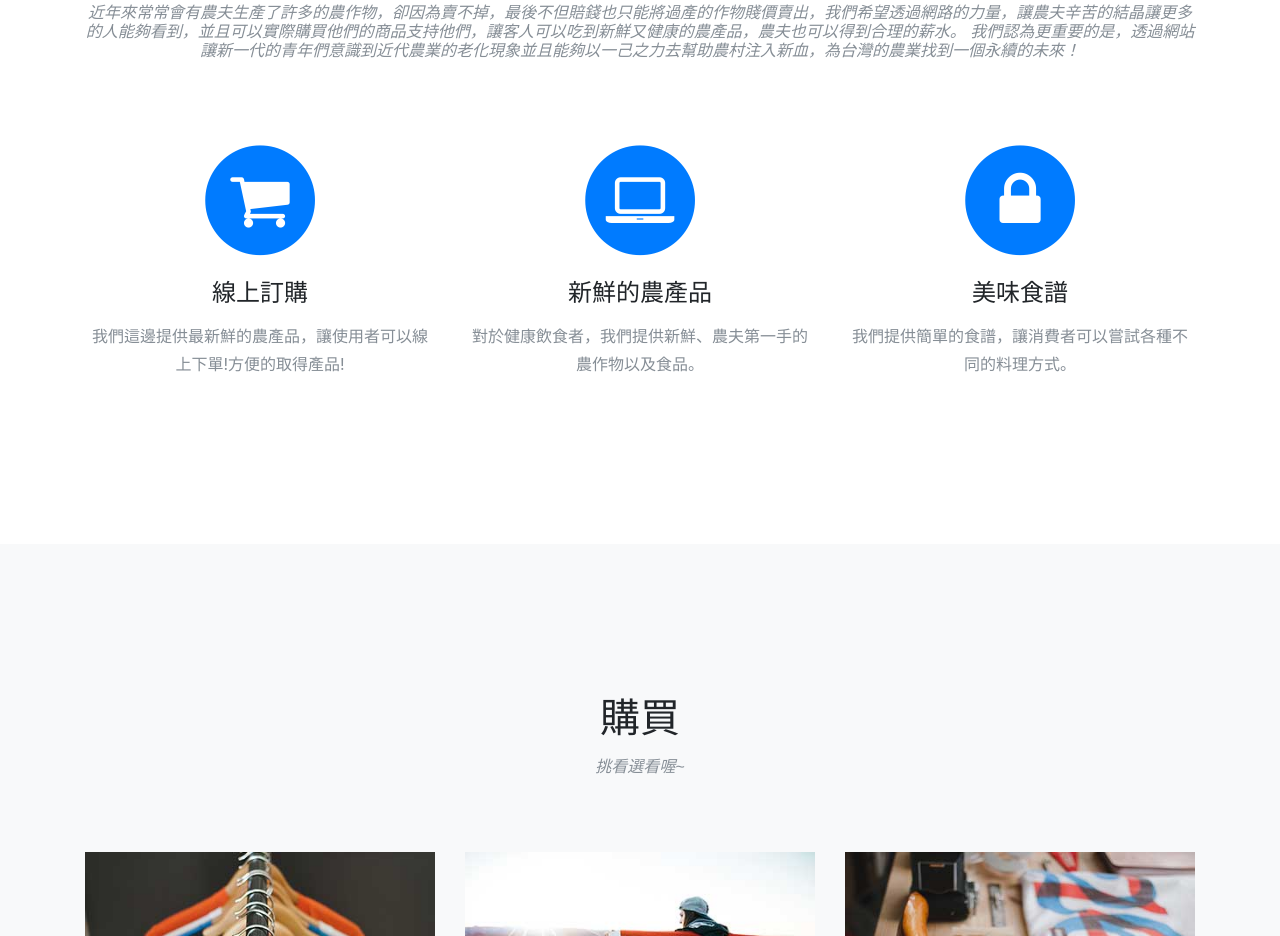
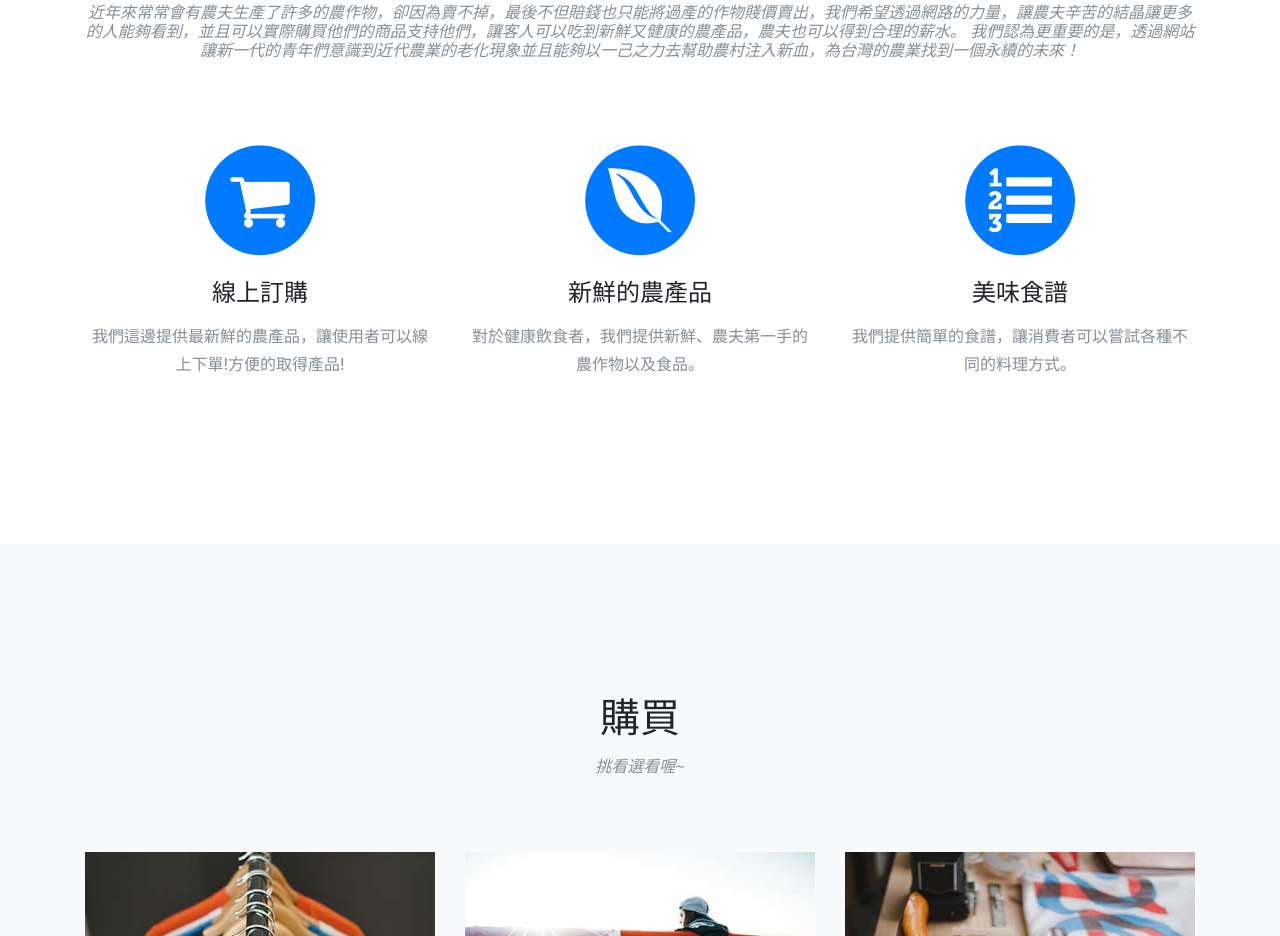
Before and after one commit to fcu-d0350082/WP-Team15, a website with bundled scripts: page index.html in a window 1280 px wide. Shown: the part 938-1874 px from the top of the page. Built offline with nearby package versions, Linux system fonts and the light colour scheme; a web font is replaced by a local one.

Commit message:
更改簡介圖示(Font Awesome)

```diff
--- a/index.html
+++ b/index.html
@@ -91,7 +91,7 @@
           <div class="col-md-4">
             <span class="fa-stack fa-4x">
               <i class="fa fa-circle fa-stack-2x text-primary"></i>
-              <i class="fa fa-laptop fa-stack-1x fa-inverse"></i>
+              <i class="fa fa-envira fa-stack-1x fa-inverse"></i>
             </span>
             <h4 class="service-heading">新鮮的農產品</h4>
             <p class="text-muted">對於健康飲食者，我們提供新鮮、農夫第一手的農作物以及食品。</p>
@@ -99,7 +99,7 @@
           <div class="col-md-4">
             <span class="fa-stack fa-4x">
               <i class="fa fa-circle fa-stack-2x text-primary"></i>
-              <i class="fa fa-lock fa-stack-1x fa-inverse"></i>
+              <i class="fa fa-list-ol fa-stack-1x fa-inverse"></i>
             </span>
             <h4 class="service-heading">美味食譜</h4>
             <p class="text-muted">我們提供簡單的食譜，讓消費者可以嘗試各種不同的料理方式。</p>
```
